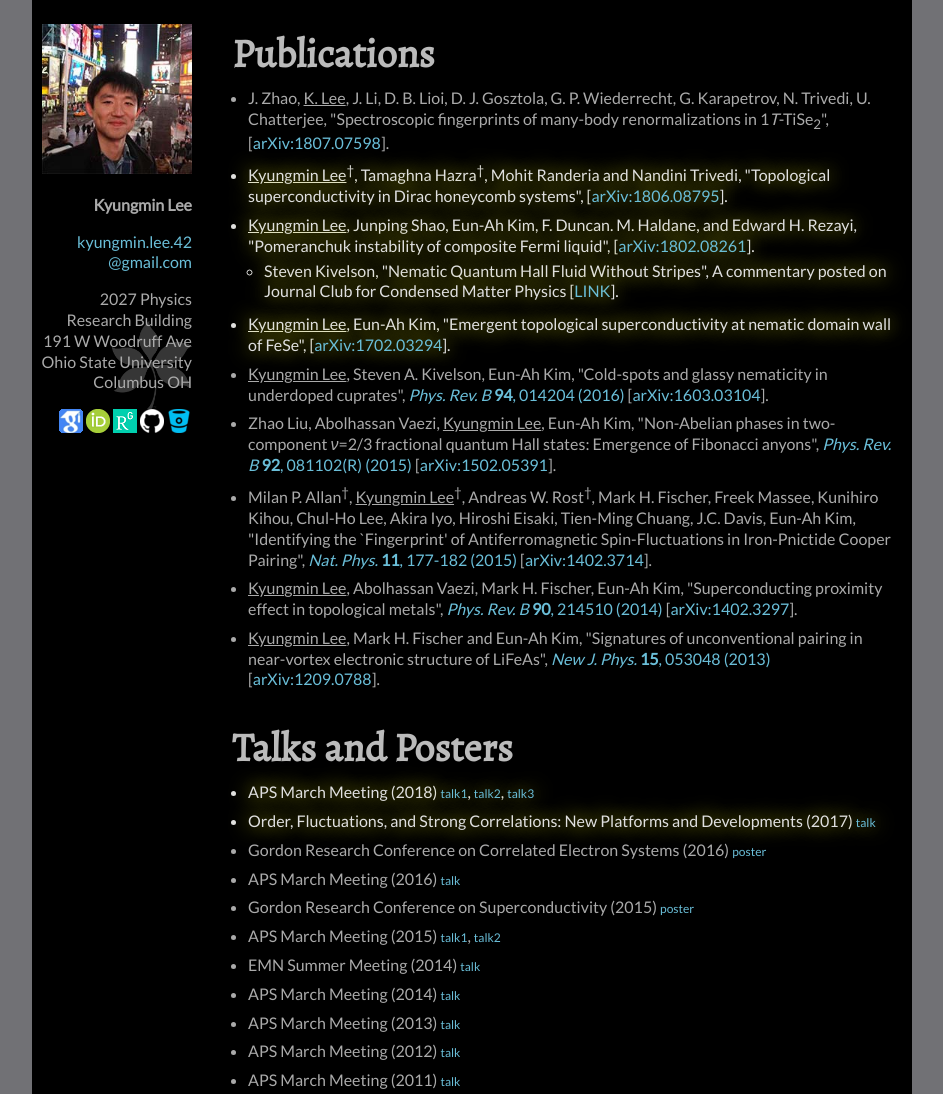
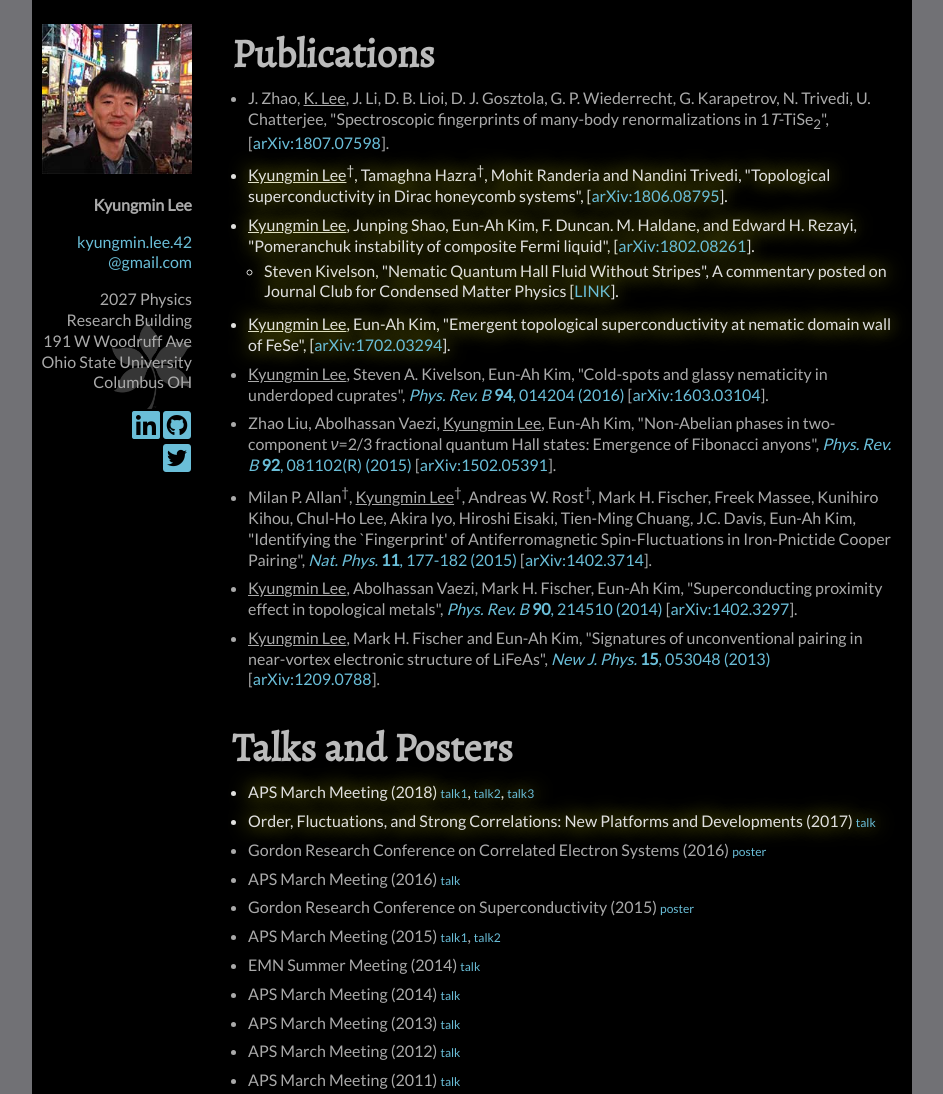
Before and after one commit to kyungminlee/kyungminlee.github.io, a plain HTML site: page index.html in a window 1280 px wide. Shown: the top 1094 px of the page, without its empty margins (168-1111 px from the left). Drawn offline with nearby package versions, Linux system fonts and the light colour scheme; some icons are missing.

Commit message:
style: Use Font Awesome and Academicons

```diff
--- a/index.html
+++ b/index.html
@@ -5,6 +5,9 @@
     <meta http-equiv="content-type" content="text/html; charset=UTF-8">
     <meta name="google-site-verification" content="5oy18olnzshd1kWe0jBbAAQSLYUwUtYQQGwEeTvFWvw" />
     <link href="https://fonts.googleapis.com/css?family=Lato|Alegreya|Noto+Sans" rel="stylesheet">
+    <link rel="stylesheet" href="https://use.fontawesome.com/releases/v5.3.1/css/brands.css" integrity="sha384-rf1bqOAj3+pw6NqYrtaE1/4Se2NBwkIfeYbsFdtiR6TQz0acWiwJbv1IM/Nt/ite" crossorigin="anonymous">
+    <link rel="stylesheet" href="https://use.fontawesome.com/releases/v5.3.1/css/fontawesome.css" integrity="sha384-1rquJLNOM3ijoueaaeS5m+McXPJCGdr5HcA03/VHXxcp2kX2sUrQDmFc3jR5i/C7" crossorigin="anonymous">
+    <link rel="stylesheet" href="https://cdn.rawgit.com/jpswalsh/academicons/master/css/academicons.min.css">
     <link rel="stylesheet" type="text/css" href="css/style.css">
     <meta name="viewport" content="width=device-width, initial-scale=1.0, maximum-scale=3.0, user-scalable=yes">
   </head>
@@ -28,11 +31,17 @@
            Columbus OH</p>
       </address>
       <div id="profile-icon">
-        <a href="https://scholar.google.com/citations?user=hMjy8xkAAAAJ"><img src="img/icon_googlescholar.png" alt="Google Scholar"></a>
-        <a href="http://orcid.org/0000-0001-6018-4014"><img src="img/icon_orcid.png" alt="ORCID"></a>
-        <a href="https://www.researchgate.net/profile/Kyungmin_Lee4"><img src="img/icon_researchgate.png" alt="Research Gate"></a>
-        <a href="https://github.com/kyungminlee"><img src="img/icon_github.png" alt="GitHub"></a>
-        <a href="https://bitbucket.org/kyungminlee"><img src="img/icon_bitbucket.png" alt="Bitbucket"></a>
+        <a href="https://scholar.google.com/citations?user=hMjy8xkAAAAJ"><i class="ai ai-google-scholar-square" style="font-size:2em;"></i></a>
+        <a href="https://arxiv.org/search/cond-mat?query=Lee%2C+Kyungmin&searchtype=author&abstracts=show&order=-announced_date_first&size=50"><i class="ai ai-arxiv-square" style="font-size:2em;"></i></a>
+        <br>
+        <a href="http://orcid.org/0000-0001-6018-4014"><i class="ai ai-orcid-square" style="font-size:2em;"></i></a>
+        <a href="https://www.researchgate.net/profile/Kyungmin_Lee4"><i class="ai ai-researchgate-square" style="font-size:2em;color"></i></a>
+        <a href="http://www.researcherid.com/rid/L-5846-2015"><i class="ai ai-researcherid-square" style="font-size:2em;"></i></a>
+        <br>
+        <a href="https://www.linkedin.com/in/kyungmin-lee-406a174b"><i class="fab fa-linkedin" style="font-size:2em;"></i></a>
+        <a href="https://github.com/kyungminlee"><i class="fab fa-github-square" style="font-size:2em;"></i></a>
+        <br>
+        <a href="https://twitter.com/KyungminLee42"><i class="fab fa-twitter-square" style="font-size:2em;"></i></a>
       </div>
     </div>
     <main>
```
Also changed, not shown: img/icon_bitbucket.png (deleted), img/icon_github.png (deleted), img/icon_googlescholar.png (deleted), img/icon_orcid.png (deleted), img/icon_researchgate.png (deleted).
